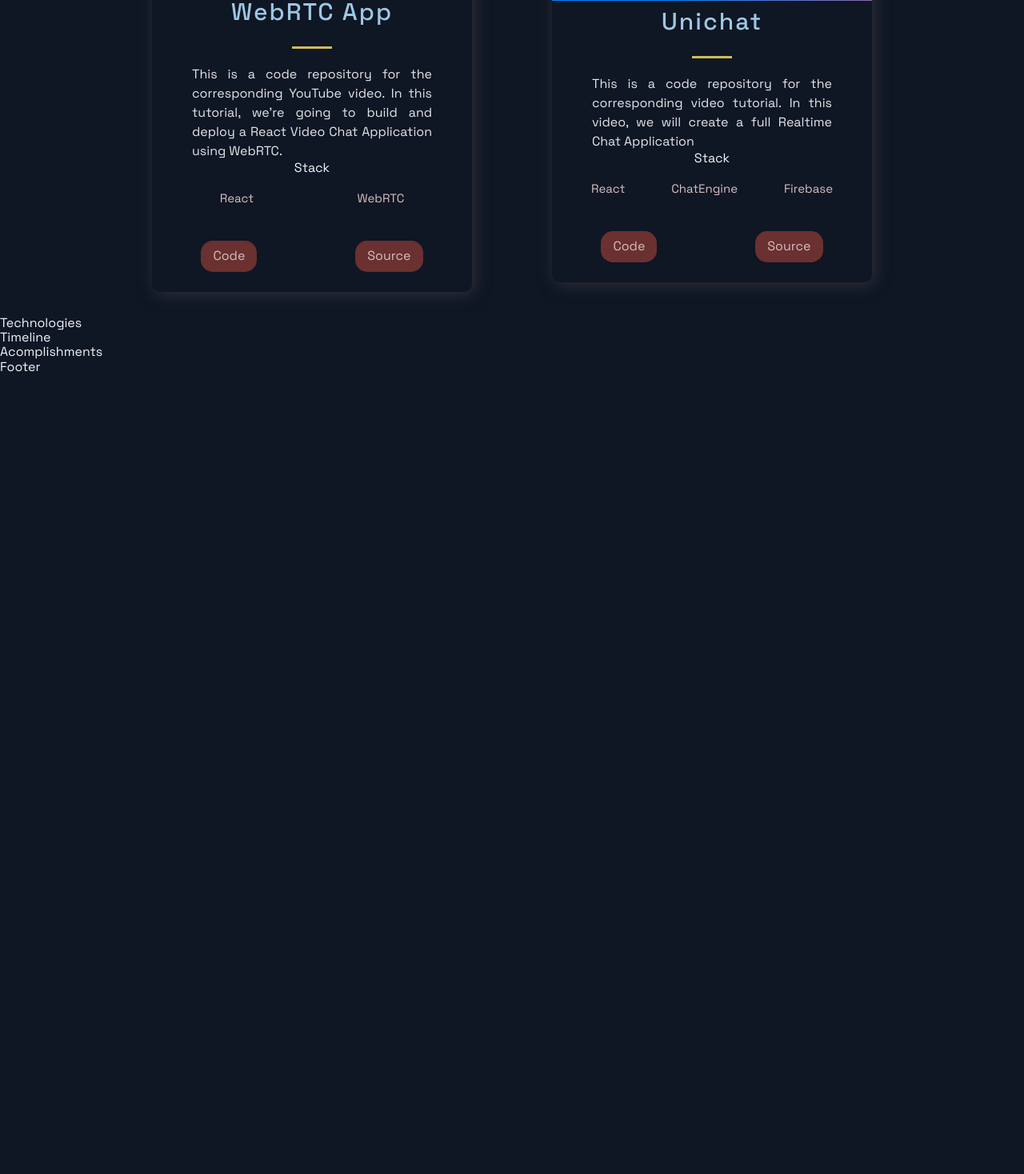
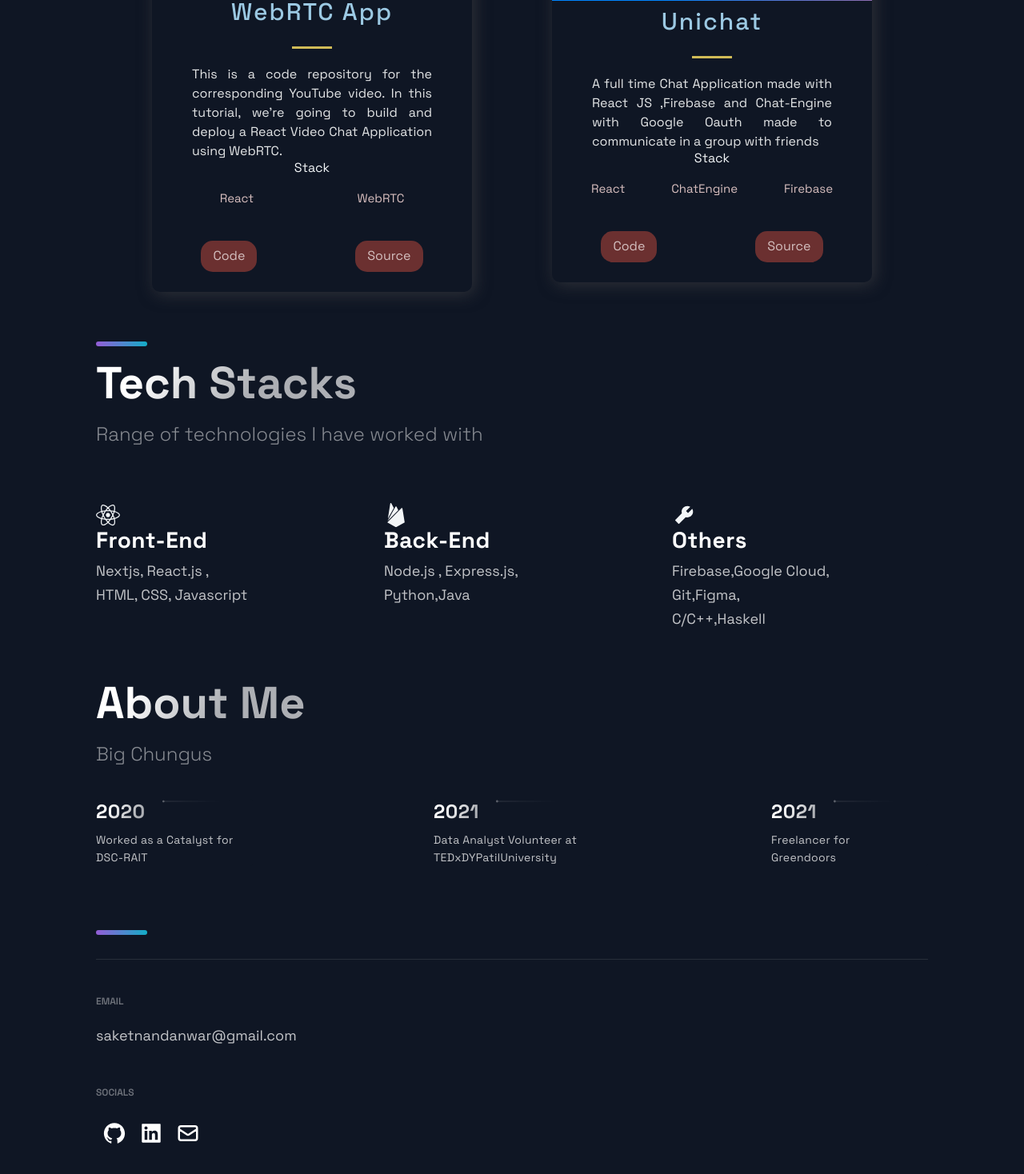
Before and after one commit to dennyrismanto/Portofolio, a Next.js app: page / in a window 1280 px wide. Shown: the part 1798-3266 px from the top of the page at 80% size. Before the commit the page ends 2267 px from the top, so only its background shows below. Built offline with nearby package versions, Linux system fonts and the light colour scheme.

Commit message:
Updated:Footer, About Me Section

```diff
--- a/src/components/Acomplishments/Acomplishments.js
+++ /dev/null
@@ -1,19 +0,0 @@
-import React from 'react';
-
-import { Section, SectionDivider, SectionTitle } from '../../styles/GlobalComponents';
-import { Box, Boxes, BoxNum, BoxText } from './AcomplishmentsStyles';
-
-const data = [
-  { number: 20, text: 'Open Source Projects'},
-  { number: 1000, text: 'Students', },
-  { number: 1900, text: 'Github Followers', },
-  { number: 5000, text: 'Github Stars', }
-];
-
-const Acomplishments = () => (
-  <div>
-    Acomplishments
-  </div>
-);
-
-export default Acomplishments;
--- a/src/components/Footer/Footer.js
+++ b/src/components/Footer/Footer.js
@@ -1,14 +1,50 @@
-import React from 'react';
-import { AiFillGithub, AiFillInstagram, AiFillLinkedin } from 'react-icons/ai';
+import React from "react";
+import { AiFillGithub, AiFillLinkedin } from "react-icons/ai";
+import { HiOutlineMail } from "react-icons/hi";
 
-import { SocialIcons } from '../Header/HeaderStyles';
-import { CompanyContainer, FooterWrapper, LinkColumn, LinkItem, LinkList, LinkTitle, Slogan, SocialContainer, SocialIconsContainer } from './FooterStyles';
+import {
+  SocialIconsLi,
+  SocialIconsEmail,
+  SocialIconsGi,
+} from "../Header/HeaderStyles";
+import {
+  CompanyContainer,
+  FooterWrapper,
+  LinkColumn,
+  LinkItem,
+  LinkList,
+  LinkTitle,
+  Slogan,
+  SocialContainer,
+  SocialIconsContainer,
+} from "./FooterStyles";
 
 const Footer = () => {
   return (
-    <div>
-      Footer
-    </div>
+    <FooterWrapper>
+      <LinkList>
+        <LinkColumn>
+          <LinkTitle>Email</LinkTitle>
+          <LinkItem href="mailto:saketnandanwar@gmail.com">
+            saketnandanwar@gmail.com
+          </LinkItem>
+        </LinkColumn>
+      </LinkList>
+      <LinkTitle>Socials</LinkTitle>
+      <SocialIconsContainer>
+        <SocialContainer>
+          <SocialIconsGi href="https://github.com/whodissaket">
+            <AiFillGithub size="3rem" />
+          </SocialIconsGi>
+          <SocialIconsLi href="https://www.linkedin.com/in/saket-nandanwar-70b838125/">
+            <AiFillLinkedin size="3rem" />
+          </SocialIconsLi>
+          <SocialIconsEmail href="mailto:saketnandanwar@gmail.com">
+            <HiOutlineMail size="3rem" />
+          </SocialIconsEmail>
+        </SocialContainer>
+      </SocialIconsContainer>
+    </FooterWrapper>
   );
 };
 
--- a/src/components/Header/Header.js
+++ b/src/components/Header/Header.js
@@ -10,7 +10,9 @@
   Div2,
   Div3,
   NavLink,
-  SocialIcons,
+  SocialIconsGi,
+  SocialIconsLi,
+  SocialIconsEmail,
   Span,
 } from "./HeaderStyles";
 
@@ -49,15 +51,15 @@
       </li>
     </Div2>
     <Div3>
-      <SocialIcons href="https://github.com/whodissaket">
+      <SocialIconsGi href="https://github.com/whodissaket">
         <AiFillGithub size="3rem" />
-      </SocialIcons>
-      <SocialIcons href="https://www.linkedin.com/in/saket-nandanwar-70b838125/">
+      </SocialIconsGi>
+      <SocialIconsLi href="https://www.linkedin.com/in/saket-nandanwar-70b838125/">
         <AiFillLinkedin size="3rem" />
-      </SocialIcons>
-      <SocialIcons href="mailto:saketnandanwar@gmail.com">
+      </SocialIconsLi>
+      <SocialIconsEmail href="mailto:saketnandanwar@gmail.com">
         <HiOutlineMail size="3rem" />
-      </SocialIcons>
+      </SocialIconsEmail>
     </Div3>
   </Container>
 );
--- a/src/components/Header/HeaderStyles.js
+++ b/src/components/Header/HeaderStyles.js
@@ -113,14 +113,37 @@
 
 // Social Icons
 
-export const SocialIcons = styled.a`
+export const SocialIconsLi = styled.a`
   transition: 0.3s ease;
   color: white;
   border-radius: 50px;
   padding: 8px;
   &:hover {
-    background-color: #212d45;
+    background-color: #0e76a8;
     transform: scale(1.2);
     cursor: pointer;
   }
 `;
+export const SocialIconsGi = styled.a`
+  transition: 0.3s ease;
+  color: white;
+  border-radius: 50px;
+  padding: 8px;
+  &:hover {
+    background-color: #333;
+    transform: scale(1.2);
+    cursor: pointer;
+  }
+`;
+
+export const SocialIconsEmail = styled.a`
+  transition: 0.3s ease;
+  color: white;
+  border-radius: 50px;
+  padding: 8px;
+  &:hover {
+    background-color: #bb001b;
+    transform: scale(1.2);
+    cursor: pointer;
+  }
+`;
--- a/src/components/Technologies/Technologies.js
+++ b/src/components/Technologies/Technologies.js
@@ -1,12 +1,66 @@
-import React from 'react';
-import { DiFirebase, DiReact, DiZend } from 'react-icons/di';
-import { Section, SectionDivider, SectionText, SectionTitle } from '../../styles/GlobalComponents';
-import { List, ListContainer, ListItem, ListParagraph, ListTitle } from './TechnologiesStyles';
+import React from "react";
+import { FaReact } from "react-icons/fa";
+import { SiFirebase } from "react-icons/si";
+import { AiFillTool } from "react-icons/ai";
+import {
+  Section,
+  SectionDivider,
+  SectionText,
+  SectionTitle,
+} from "../../styles/GlobalComponents";
+import {
+  List,
+  ListContainer,
+  ListItem,
+  ListParagraph,
+  ListTitle,
+} from "./TechnologiesStyles";
 
-const Technologies = () =>  (
-  <div>
-    Technologies
-  </div>
+const Technologies = () => (
+  <Section id="tech">
+    <SectionDivider />
+    <br />
+    <SectionTitle>Tech Stacks</SectionTitle>
+    <SectionText>Range of technologies I have worked with</SectionText>
+    <List>
+      <ListItem>
+        <FaReact size="3rem" />
+        <ListContainer>
+          <ListTitle>Front-End</ListTitle>
+          <ListParagraph>
+            Nextjs, React.js ,<br />
+            HTML, CSS, Javascript
+          </ListParagraph>
+        </ListContainer>
+      </ListItem>
+      {/* Back-end */}
+      <ListItem>
+        <SiFirebase size="3rem" />
+
+        <ListContainer>
+          <ListTitle>Back-End</ListTitle>
+          <ListParagraph>
+            Node.js , Express.js,
+            <br />
+            Python,Java
+          </ListParagraph>
+        </ListContainer>
+      </ListItem>
+      {/* Other Technologies */}
+      <ListItem>
+        <AiFillTool size="3rem" />
+        <ListContainer>
+          <ListTitle>Others</ListTitle>
+          <ListParagraph>
+            Firebase,Google Cloud,
+            <br /> Git,Figma,
+            <br />
+            C/C++,Haskell
+          </ListParagraph>
+        </ListContainer>
+      </ListItem>
+    </List>
+  </Section>
 );
 
 export default Technologies;
--- a/src/components/TimeLine/TimeLine.js
+++ b/src/components/TimeLine/TimeLine.js
@@ -1,51 +1,137 @@
-import React, { useState, useRef, useEffect } from 'react';
+import React, { useState, useRef, useEffect } from "react";
 
-import { CarouselButton, CarouselButtonDot, CarouselButtons, CarouselContainer, CarouselItem, CarouselItemImg, CarouselItemText, CarouselItemTitle, CarouselMobileScrollNode } from './TimeLineStyles';
-import { Section, SectionDivider, SectionText, SectionTitle } from '../../styles/GlobalComponents';
-import { TimeLineData } from '../../constants/constants';
+import {
+  CarouselButton,
+  CarouselButtonDot,
+  CarouselButtons,
+  CarouselContainer,
+  CarouselItem,
+  CarouselItemImg,
+  CarouselItemText,
+  CarouselItemTitle,
+  CarouselMobileScrollNode,
+} from "./TimeLineStyles";
+import {
+  Section,
+  SectionDivider,
+  SectionText,
+  SectionTitle,
+} from "../../styles/GlobalComponents";
+import { TimeLineData } from "../../constants/constants";
 
 const TOTAL_CAROUSEL_COUNT = TimeLineData.length;
 
 const Timeline = () => {
-  // const [activeItem, setActiveItem] = useState(0);
-  // const carouselRef = useRef();
+  const [activeItem, setActiveItem] = useState(0);
+  const carouselRef = useRef();
 
-  // const scroll = (node, left) => {
-  //   return node.scrollTo({ left, behavior: 'smooth' });
-  // }
+  const scroll = (node, left) => {
+    return node.scrollTo({ left, behavior: 'smooth' });
+  }
 
-  // const handleClick = (e, i) => {
-  //   e.preventDefault();
+  const handleClick = (e, i) => {
+    e.preventDefault();
 
-  //   if (carouselRef.current) {
-  //     const scrollLeft = Math.floor(carouselRef.current.scrollWidth * 0.7 * (i / TimeLineData.length));
+    if (carouselRef.current) {
+      const scrollLeft = Math.floor(
+        carouselRef.current.scrollWidth * 0.7 * (i / TimeLineData.length)
+      );
 
-  //     scroll(carouselRef.current, scrollLeft);
-  //   }
-  // }
+      scroll(carouselRef.current, scrollLeft);
+    }
+  };
 
-  // const handleScroll = () => {
-  //   if (carouselRef.current) {
-  //     const index = Math.round((carouselRef.current.scrollLeft / (carouselRef.current.scrollWidth * 0.7)) * TimeLineData.length);
+  const handleScroll = () => {
+    if (carouselRef.current) {
+      const index = Math.round((carouselRef.current.scrollLeft / (carouselRef.current.scrollWidth * 0.7)) * TimeLineData.length);
 
-  //     setActiveItem(index);
-  //   }
-  // }
+      setActiveItem(index);
+    }
+  }
 
-  // // snap back to beginning of scroll when window is resized
-  // // avoids a bug where content is covered up if coming from smaller screen
-  // useEffect(() => {
-  //   const handleResize = () => {
-  //     scroll(carouselRef.current, 0);
-  //   }
+  // snap back to beginning of scroll when window is resized
+  // avoids a bug where content is covered up if coming from smaller screen
+  useEffect(() => {
+    const handleResize = () => {
+      scroll(carouselRef.current, 0);
+    }
 
-  //   window.addEventListener('resize', handleResize);
-  // }, []);
+    window.addEventListener('resize', handleResize);
+  }, []);
 
   return (
-    <div>
-      Timeline
-    </div>
+    <Section id="about">
+      <SectionTitle>About Me</SectionTitle>
+      <SectionText>Big Chungus</SectionText>
+      <CarouselContainer ref={carouselRef} onScroll={handleScroll}>
+        <>
+          {TimeLineData.map((item, index) => (
+            <CarouselMobileScrollNode
+              key={index}
+              final={index === TOTAL_CAROUSEL_COUNT - 1}
+            >
+              <CarouselItem
+                index={index}
+                id={`carousel__item-${index}`}
+                active={activeItem}
+                onClick={(e) => handleClick(e, index)}
+              >
+                <CarouselItemTitle>
+                  {item.year}
+                  <CarouselItemImg
+                    width="208"
+                    height="6"
+                    viewBox="0 0 208 6"
+                    fill="none"
+                    xmlns="http://www.w3.org/2000/svg"
+                  >
+                    <path
+                      fill-rule="evenodd"
+                      clip-rule="evenodd"
+                      d="M2.5 5.5C3.88071 5.5 5 4.38071 5 3V3.5L208 3.50002V2.50002L5 2.5V3C5 1.61929 3.88071 0.5 2.5 0.5C1.11929 0.5 0 1.61929 0 3C0 4.38071 1.11929 5.5 2.5 5.5Z"
+                      fill="url(#paint0_linear)"
+                      fill-opacity="0.33"
+                    />
+                    <defs>
+                      <linearGradient
+                        id="paint0_linear"
+                        x1="-4.30412e-10"
+                        y1="0.5"
+                        x2="208"
+                        y2="0.500295"
+                        gradientUnits="userSpaceOnUse"
+                      >
+                        <stop stop-color="white" />
+                        <stop
+                          offset="0.79478"
+                          stop-color="white"
+                          stop-opacity="0"
+                        />
+                      </linearGradient>
+                    </defs>
+                  </CarouselItemImg>
+                </CarouselItemTitle>
+                <CarouselItemText>{item.text}</CarouselItemText>
+              </CarouselItem>
+            </CarouselMobileScrollNode>
+          ))}
+        </>
+      </CarouselContainer>
+      <CarouselButtons>
+        {TimeLineData.map((item, index) => (
+          <CarouselButton
+            key={index}
+            index={index}
+            active={activeItem}
+            onClick={(e) => handleClick(e, index)}
+            type="button"
+          >
+            <CarouselButtonDot active={activeItem} />
+          </CarouselButton>
+        ))}
+      </CarouselButtons>
+      <SectionDivider />
+    </Section>
   );
 };
 
--- a/src/constants/constants.js
+++ b/src/constants/constants.js
@@ -1,46 +1,48 @@
 export const projects = [
   {
-    title: 'MERN Memories',
-    description: "Using React, Node.js, Express & MongoDB you'll learn how to build a Full Stack MERN Application - from start to finish. The App is called Memories and it is a simple social media app that allows users to post interesting events that happened in their lives.",
-      image: '/images/1.png',
-      tags: ['Mongo', 'Express', 'React', 'Node'],
-    source: 'https://google.com',
-    visit: 'https://google.com',
+    title: "talkey",
+    description:
+      "A full time Chat Application made with React JS ,Firebase and Chat-Engine with Google Oauth made to communicate in a group with friends",
+    image: "/images/1.png",
+    tags: ["React", "Chat Engine", "Firebase"],
+    source: "https://talkey.netlify.app/",
+    visit: "https://github.com/whodissaket/talkey",
     id: 0,
   },
   {
-    title: 'E-Commerce',
-    description:"While building it you're going to learn many advanced React & JavaScript topics, as well as how to use Stripe for card transactions. On top of that, at the end of the video, you will have this unique and complex webshop app that you will be able to add to your portfolio. And trust me, e-commerce applications are impressive.",
-    image: '/images/2.png',
-    tags: ['React', 'JavaScript'],
-    source: 'https://google.com',
-    visit: 'https://google.com',
+    title: "E-Commerce",
+    description:
+      "While building it you're going to learn many advanced React & JavaScript topics, as well as how to use Stripe for card transactions. On top of that, at the end of the video, you will have this unique and complex webshop app that you will be able to add to your portfolio. And trust me, e-commerce applications are impressive.",
+    image: "/images/2.png",
+    tags: ["React", "JavaScript"],
+    source: "https://google.com",
+    visit: "https://google.com",
     id: 1,
   },
   {
-    title: 'WebRTC App',
-    description: "This is a code repository for the corresponding YouTube video. In this tutorial, we're going to build and deploy a React Video Chat Application using WebRTC.",
-      image: '/images/3.jpg',
-      tags: ['React', 'WebRTC'],
-    source: 'https://google.com',
-    visit: 'https://google.com',
+    title: "WebRTC App",
+    description:
+      "This is a code repository for the corresponding YouTube video. In this tutorial, we're going to build and deploy a React Video Chat Application using WebRTC.",
+    image: "/images/3.jpg",
+    tags: ["React", "WebRTC"],
+    source: "https://google.com",
+    visit: "https://google.com",
     id: 2,
   },
   {
-    title: 'Unichat',
-    description: "This is a code repository for the corresponding video tutorial. In this video, we will create a full Realtime Chat Application",
-    image: '/images/4.jpg',
-    tags: ['React', 'ChatEngine', 'Firebase'],
-    source: 'https://google.com',
-    visit: 'https://google.com',
+    title: "Unichat",
+    description:
+      "A full time Chat Application made with React JS ,Firebase and Chat-Engine with Google Oauth made to communicate in a group with friends",
+    image: "/images/4.jpg",
+    tags: ["React", "ChatEngine", "Firebase"],
+    source: "https://google.com",
+    visit: "https://google.com",
     id: 3,
   },
 ];
 
 export const TimeLineData = [
-  { year: 2017, text: 'Started my journey', },
-  { year: 2018, text: 'Worked as a freelance developer', },
-  { year: 2019, text: 'Founded JavaScript Mastery', },
-  { year: 2020, text: 'Shared my projects with the world', },
-  { year: 2021, text: 'Started my own platform', },
+  { year: 2020, text: "Worked as a Catalyst for DSC-RAIT" },
+  { year: 2021, text: "Data Analyst Volunteer at TEDxDYPatilUniversity" },
+  { year: 2021, text: "Freelancer for Greendoors" },
 ];
--- a/src/pages/index.js
+++ b/src/pages/index.js
@@ -1,4 +1,3 @@
-import Acomplishments from '../components/Acomplishments/Acomplishments';
 import BgAnimation from '../components/BackgrooundAnimation/BackgroundAnimation';
 import Hero from '../components/Hero/Hero';
 import Projects from '../components/Projects/Projects';
@@ -17,7 +16,7 @@
       <Projects />
       <Technologies />
       <Timeline />
-      <Acomplishments />
+
     </Layout>
   );
 };
```
Also changed, not shown: src/components/Acomplishments/AcomplishmentsStyles.js (deleted, +0 -134 lines), public/images/1.png.
